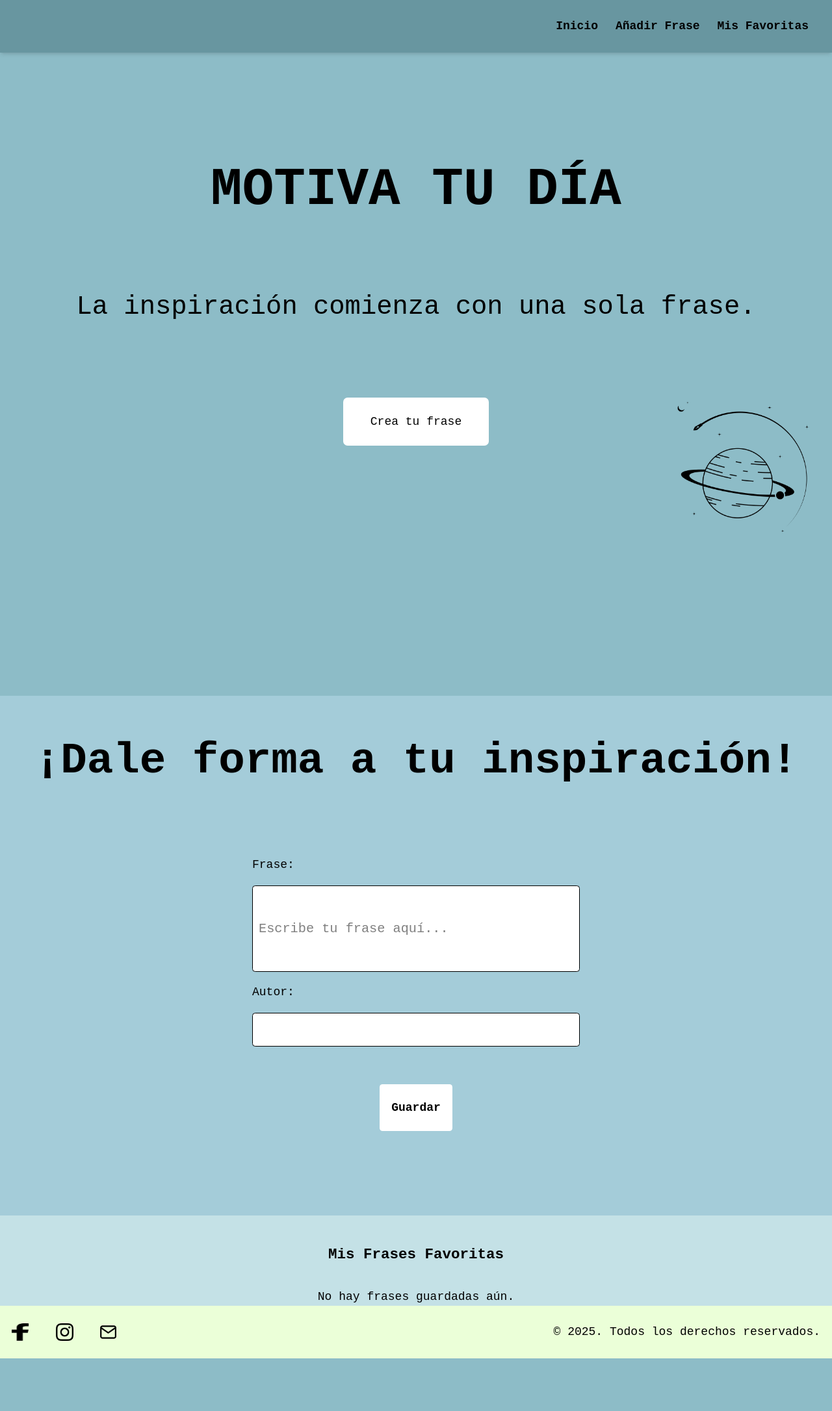
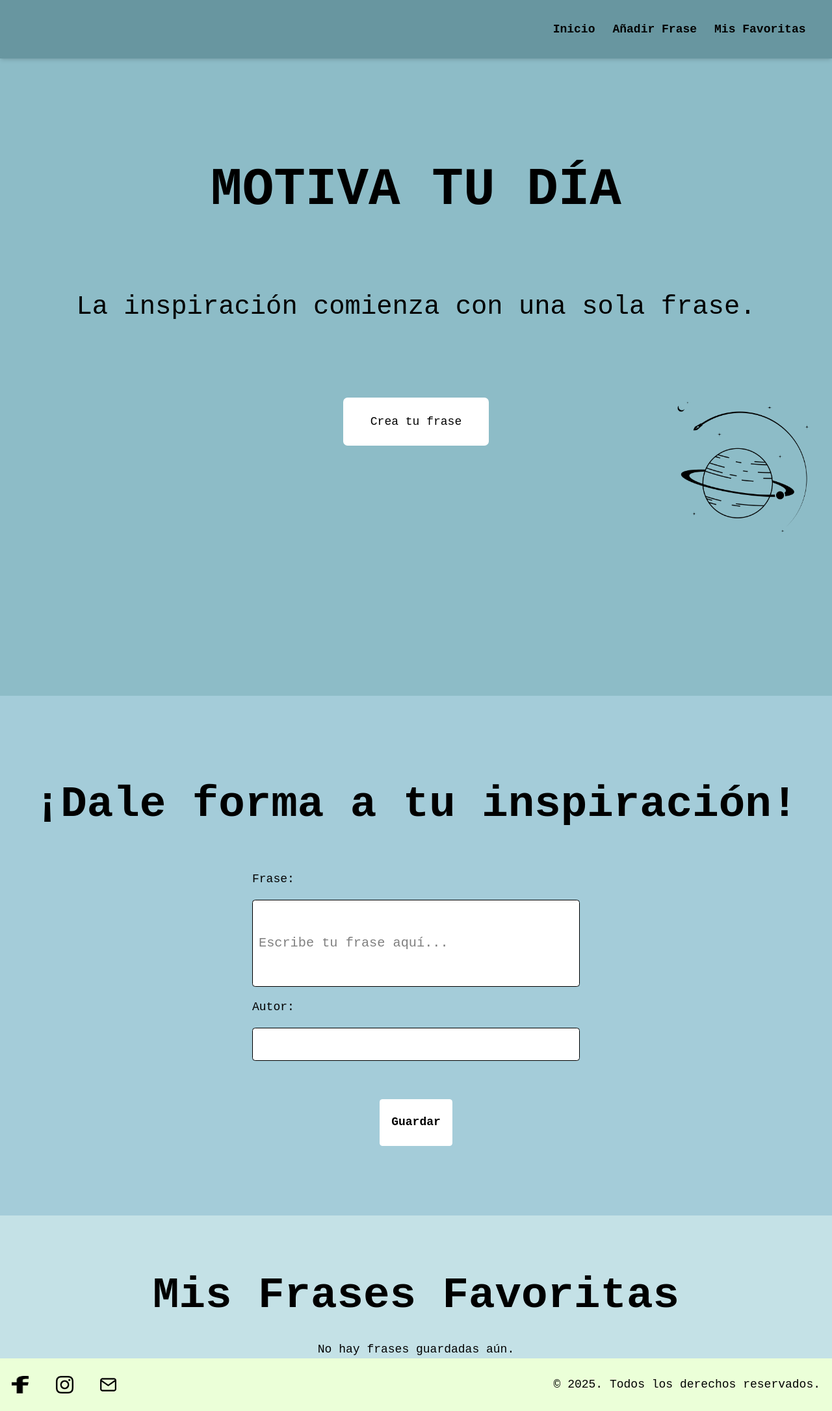
Before and after one commit to miaryl/p7_proyecto4, a React (Vite) app: page / in a window 1280 px wide. Shown: the whole page at 65% size. Before the commit the page ends 2091 px from the top, so only its background shows below. Built offline with nearby package versions, Linux system fonts and the light colour scheme; a web font is replaced by a local one.

Commit message:
adding function to save button

```diff
--- a/src/App.jsx
+++ b/src/App.jsx
@@ -1,8 +1,8 @@
 import { StrictMode } from 'react'
 import { createRoot } from 'react-dom/client'
 import './App.css'
-import Navbar from './components/navbar/NavBar.jsx'
-import AddQuote from './components/button/Button.jsx'
+import Navbar from './components/NavBar.jsx'
+import AddQuote from './components/Button.jsx'
 import Form from './components/form/form.jsx'
 import ShowQuote from './components/quotes/Quotes.jsx'
 import Bg from './components/bg/Bg.jsx'
@@ -22,7 +22,6 @@ function App() {
   useEffect(() => {
     const storedQuotes = JSON.parse(localStorage.getItem("quotes")) || [];
     setQuotes(storedQuotes);
-    /*setRandomForm(storedQuotes);*/
   }, []);
 
   const updateStorage = (updatedQuotes) => {
@@ -86,7 +85,7 @@ MOTIVA TU DÍA</h1>
         <Bg />
       </section>
 
-<section id="añadir" className="scroll-mt-25 flex flex-col items-center gap-4 bg-[#A4CCD9]">
+      <section id="añadir" className="scroll-mt-32 flex flex-col items-center gap-4 bg-[#A4CCD9]">
         <Form
           text={text}
           author={author}
@@ -98,8 +97,8 @@ error={error}
       </section>
 
       <section id="misfavoritas" className="scroll-mt-32 flex flex-col items-center gap-4 bg-[#C4E1E6]">
-<h2 className="text-xl font-bold mt-10">Mis Frases Favoritas</h2>
-<QuoteList quotes={quotes} />
+        <h2 className="text-center text-3xl sm:text-3xl mt-20 md:text-5xl lg:text-6xl font-bold text-center">Mis Frases Favoritas</h2>
+        <QuoteList quotes={[...quotes].reverse()} />
       </section>
       <Footer />
     </>
--- a/src/components/button/Button.jsx
+++ b/src/components/Button.jsx
@@ -1,8 +1,9 @@
 
-function AddQuote () {
-    return (
+function AddQuote() {
 
-<a href="#añadir" className="
+  return (
+
+    <a href="#añadir" className="
   rounded-md
   border
   border-transparent
@@ -19,9 +20,8 @@ function AddQuote () {
   hover:scale-120
   mb-40
 ">Crea tu frase
-</a>
-    )
-
+    </a>
+  )
 }
 
 export default AddQuote
--- a/src/components/navbar/NavBar.jsx
+++ b/src/components/NavBar.jsx
@@ -6,17 +6,15 @@ function Navbar() {
   return (
     <>
       <header className="fixed top-0 left-0 w-full z-50 shadow-md bg-[#6896a0ff]">
-        <nav className="flex justify-end items-center p-4 mx-4 relative">
-          <button
-            className="text-white text-3xl md:hidden cursor-pointer"
+        <nav className="flex justify-end items-center p-5 mx-4 relative">
+          <button className="text-white text-3xl md:hidden cursor-pointer"
             onClick={() => setMenuOpen(!menuOpen)}
           >
             ☰
           </button>
           <ul
-            className={`absolute top-full right-0 w-48 md:static md:w-auto flex flex-col md:flex-row md:space-x-6 text-sm md:text-base md:bg-transparent transition-all duration-300 ease-in-out ${
-              menuOpen ? "block" : "hidden md:flex"
-            }`}
+            className={`absolute top right-40 w-48 flex whitespace-nowrap space-x-6 md:flex-row md:static md:w-auto md:space-x-6 text-sm md:text-base md:bg-transparent transition-all duration-300 ease-in-out ${menuOpen ? "block" : "hidden md:flex"}
+            `}
           >
             {["inicio", "añadir", "misfavoritas"].map((id) => (
               <li key={id}>
@@ -28,8 +26,8 @@ function Navbar() {
                   {id === "añadir"
                     ? "Añadir Frase"
                     : id === "misfavoritas"
-                    ? "Mis Favoritas"
-                    : "Inicio"}
+                      ? "Mis Favoritas"
+                      : "Inicio"}
                 </a>
               </li>
             ))}
--- a/src/components/form/form.jsx
+++ b/src/components/form/form.jsx
@@ -1,13 +1,12 @@
 
-function Form ({text, author, setText, setAuthor, handleSubmit, error}) {
+function Form({ text, author, setText, setAuthor, handleSubmit, error }) {
   /*
  const [alertMessage, setAlertMessage] = useState("");
 
  const [randomQuote, setRandomQuote] = useState(null);
 
 
-/*
-    const setRandomFrom = (quotes) => {
+ /*const setRandomFrom = (quotes) => {
  if (quotes.length > 0) {
  const random = quotes[Math.floor(Math.random() * quotes.length)];
  setRandomQuote(random);
@@ -46,17 +45,15 @@ function Form ({text, author, setText, setAuthor, handleSubmit, error}) {
    updateStorage(updatedQuotes);
    toast.success("Frase guardada correctamente");
  }
-
  setText("");
  setAuthor("");
  };
  */
+
   return (
     <>
       <section className="h-screen flex flex-col justify-center items-center px-4">
-  <h2 className="text-3xl sm:text-4xl md:text-5xl lg:text-6xl font-bold text-center mb-25">
-    ¡Dale forma a tu inspiración!
-  </h2>
+        <h2 className="text-3xl sm:text-4xl mt-20 md:text-5xl lg:text-6xl font-bold text-center mb-15"> ¡Dale forma a tu inspiración! </h2>
 
         <form
           onSubmit={handleSubmit}
@@ -79,12 +76,8 @@ function Form ({text, author, setText, setAuthor, handleSubmit, error}) {
             onChange={(e) => setAuthor(e.target.value)}
             className="author-input border rounded bg-white p-2 mb-9 text-base sm:text-lg"
           />
-    <button
-      type="submit"
-      className="w-auto self-center rounded bg-white font-bold cursor-pointer hover:bg-gray-200 px-3 py-2 mb-14 sm:px-4 sm:py-5"
-    >
-      Guardar
-    </button>
+          <button type="submit" className="w-auto self-center rounded bg-white font-bold cursor-pointer hover:bg-gray-200 px-3 py-2 mb-14 sm:px-4 sm:py-5">
+            Guardar </button>
         </form>
       </section>
     </>
--- a/src/components/quotes/QuoteList.jsx
+++ b/src/components/quotes/QuoteList.jsx
@@ -1,19 +1,11 @@
-import { useEffect, useState } from "react";
 
-function QuoteList() {
-  const [quotes, setQuotes] = useState([]);
-
-  useEffect(() => {
-    const storedQuotes = JSON.parse(localStorage.getItem("quotes")) || [];
-    setQuotes(storedQuotes);
-  }, []);
-
-  if (quotes.length === 0) {
+function QuoteList({ quotes }) {
+    if (!quotes || quotes.length === 0) {
         return <p className="text-center mt-4">No hay frases guardadas aún.</p>;
     }
 
     return (
-    <ul className="max-w-xl w-full px-4 py-6 space-y-4">
+        <ul className="max-w-xl w-full px-4 py-6 space-y-4 mt-10 mb-10">
             {quotes.map((quote, index) => (
                 <li key={index} className="bg-white p-4 rounded shadow">
                     <p className="text-lg font-semibold">"{quote.text}"</p>
--- a/src/index.css
+++ b/src/index.css
@@ -8,7 +8,7 @@
     @media (prefers-color-scheme: light) {
       :root {
         background-color: #8DBCC7;
-       color: #000;
+        color: #000;
       }
 
     }
```
Also changed, not shown: src/components/quotes/Quotes.jsx (indentation only), src/hooks/useQuotes.js (indentation only), 1 other file (tests, documents, lock files or other folders). Lines whose indentation alone changed are shown as unchanged.
